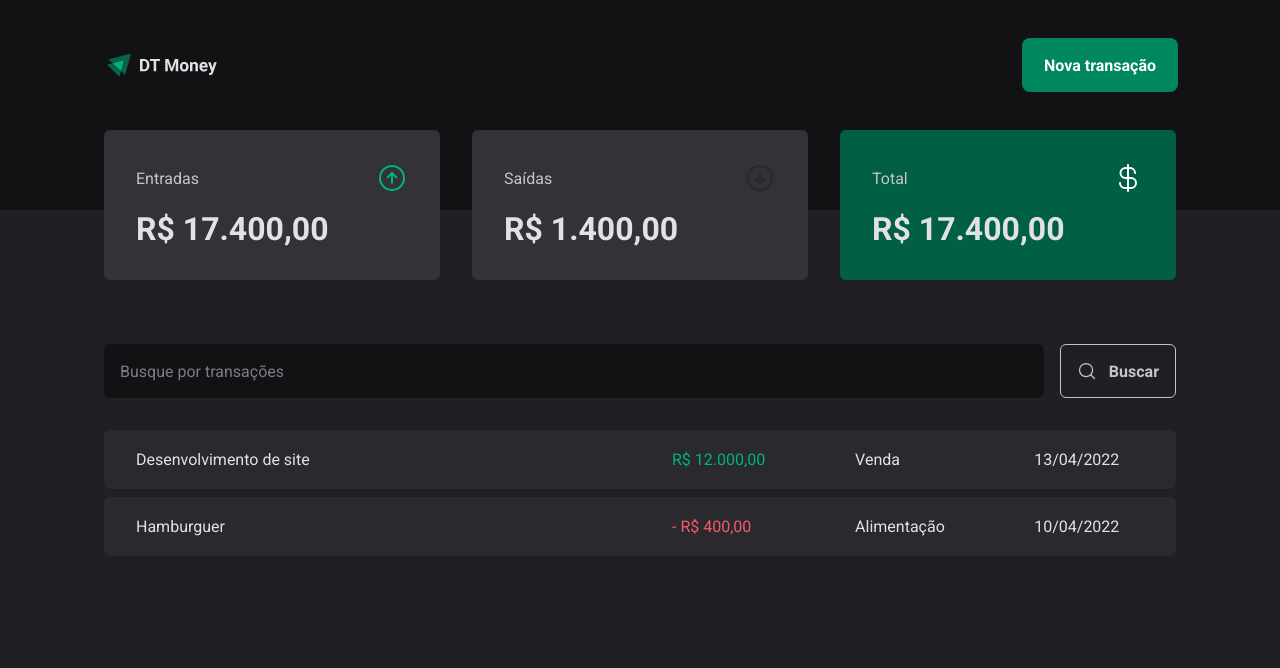
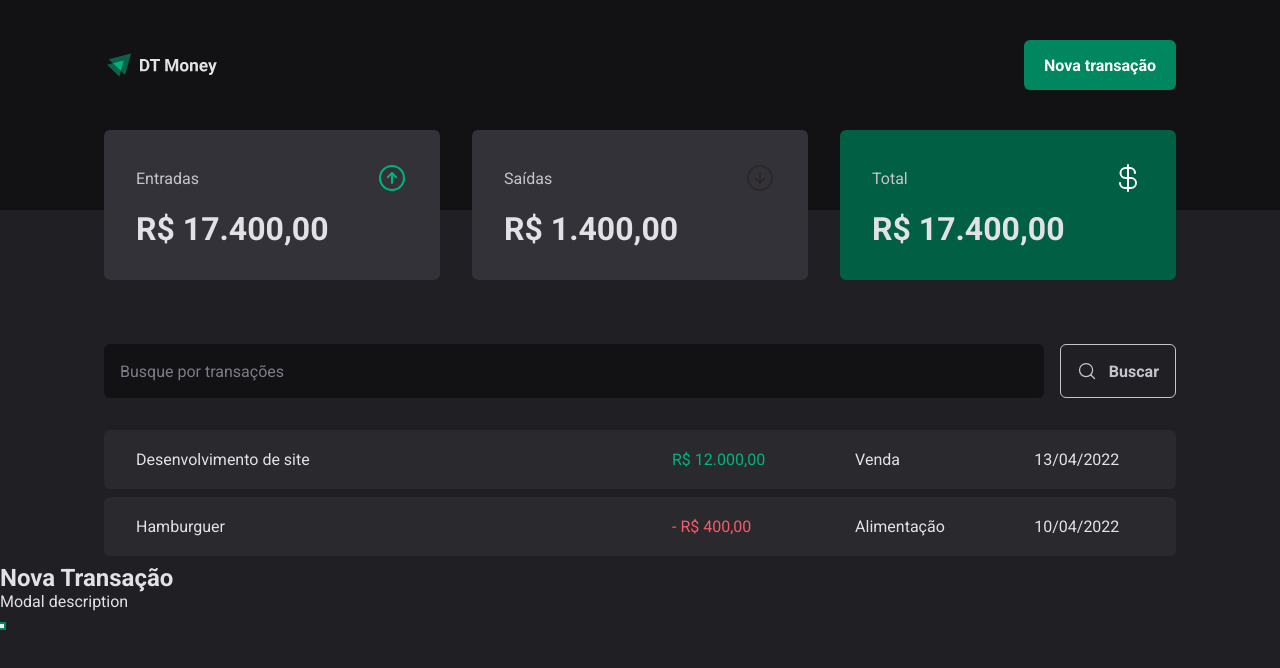
Before and after one commit to caiotheodoro/fintrack, a React (Vite) app: page / in a window 1280 px wide. Both pictures are taken after a click on the button "Nova transação". Shown: the top 668 px of the page. Built offline with nearby package versions, Linux system fonts and the light colour scheme.

Commit message:
feat: 🎸 Radix react-dialog

```diff
--- a/package.json
+++ b/package.json
@@ -9,6 +9,7 @@
     "preview": "vite preview"
   },
   "dependencies": {
+    "@radix-ui/react-dialog": "^1.0.0",
     "phosphor-react": "^1.4.1",
     "react": "^18.2.0",
     "react-dom": "^18.2.0",
--- a/src/components/Header/index.tsx
+++ b/src/components/Header/index.tsx
@@ -1,12 +1,25 @@
 import { HeaderContainer, HeaderContent, NewTransactionButton } from "./styles";
 import logoImg from "../../assets/logo.svg";
+import * as Dialog from "@radix-ui/react-dialog";
 export function Header() {
     return (
         <HeaderContainer>
             <HeaderContent>
                 <img src={logoImg} alt="" />
 
-                <NewTransactionButton>Nova transação</NewTransactionButton>
+                <Dialog.Root>
+                    <Dialog.Trigger asChild>
+                        <NewTransactionButton> Nova transação </NewTransactionButton>
+                    </Dialog.Trigger>
+                    <Dialog.Portal>
+                        <Dialog.Overlay />
+                        <Dialog.Content>
+                            <Dialog.Title>Nova Transação</Dialog.Title>
+                            <Dialog.Description>Modal description</Dialog.Description>
+                            <Dialog.Close />
+                        </Dialog.Content>
+                    </Dialog.Portal>
+                </Dialog.Root>
             </HeaderContent>
         </HeaderContainer>
     )
--- a/src/styles/global.ts
+++ b/src/styles/global.ts
@@ -22,4 +22,16 @@
         font: 400 16px Roboto, sans-serif;
     }
 
+@media (max-width: 1080px) {
+    html {
+        font-size: 93.75%;
+    }
+}
+
+@media (max-width: 720px) {
+    html {
+        font-size: 87.5%;
+    }
+}
+
     `
```
Also changed, not shown: 1 other file (tests, documents, lock files or other folders).
